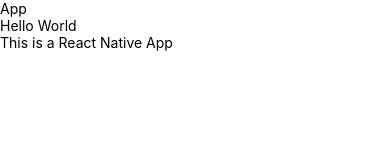
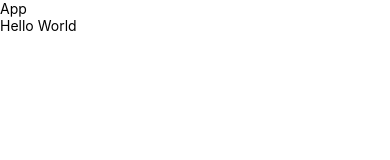
Before and after one commit to Ghauoor/statefull-ai-app, a React Native app: screen / in a window 390 px wide. Shown: the top 160 px of the page. Built offline with nearby package versions, Linux system fonts and the light colour scheme.

Commit message:
update android configs

```diff
--- a/App.jsx
+++ b/App.jsx
@@ -6,7 +6,6 @@
     <View>
       <Text>App</Text>
       <Text>Hello World</Text>
-      <Text>This is a React Native App</Text>
     </View>
   );
 };
```
Also changed, not shown: 31 other files (tests, documents, lock files or other folders).
